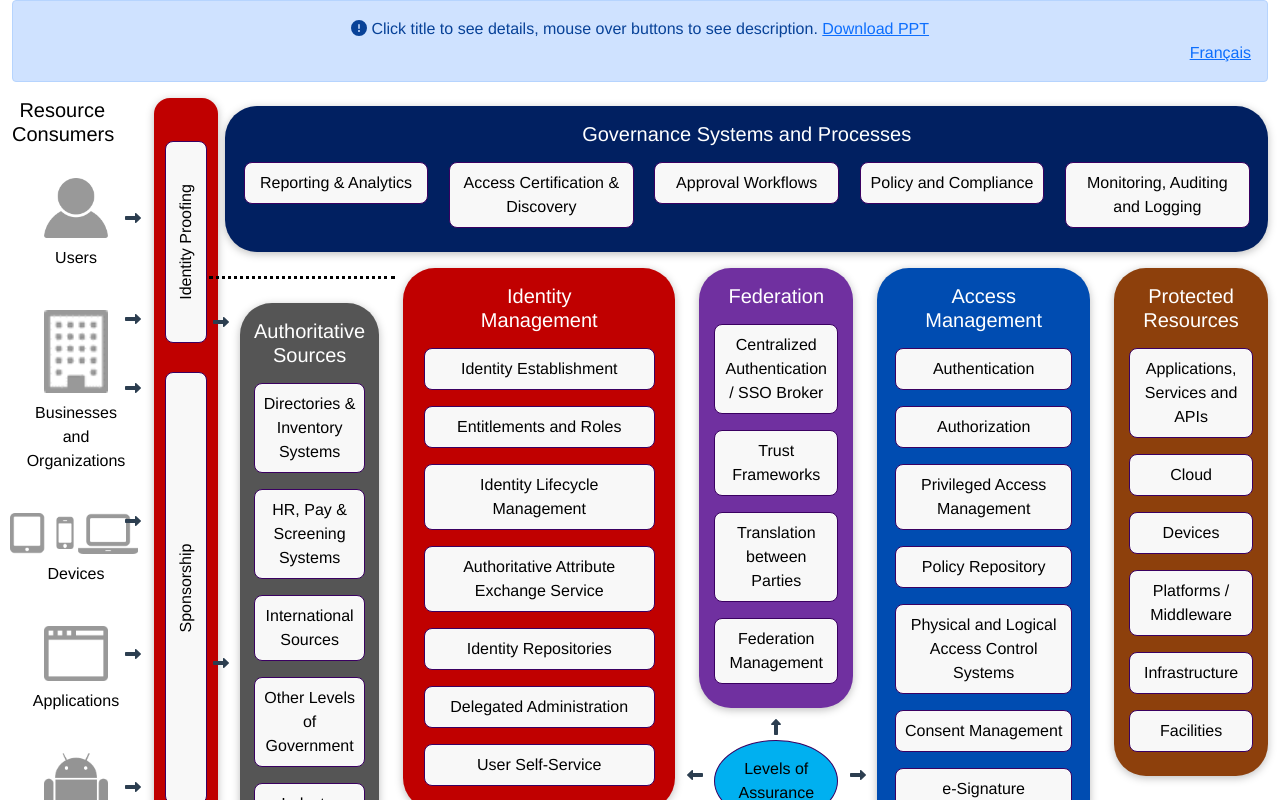
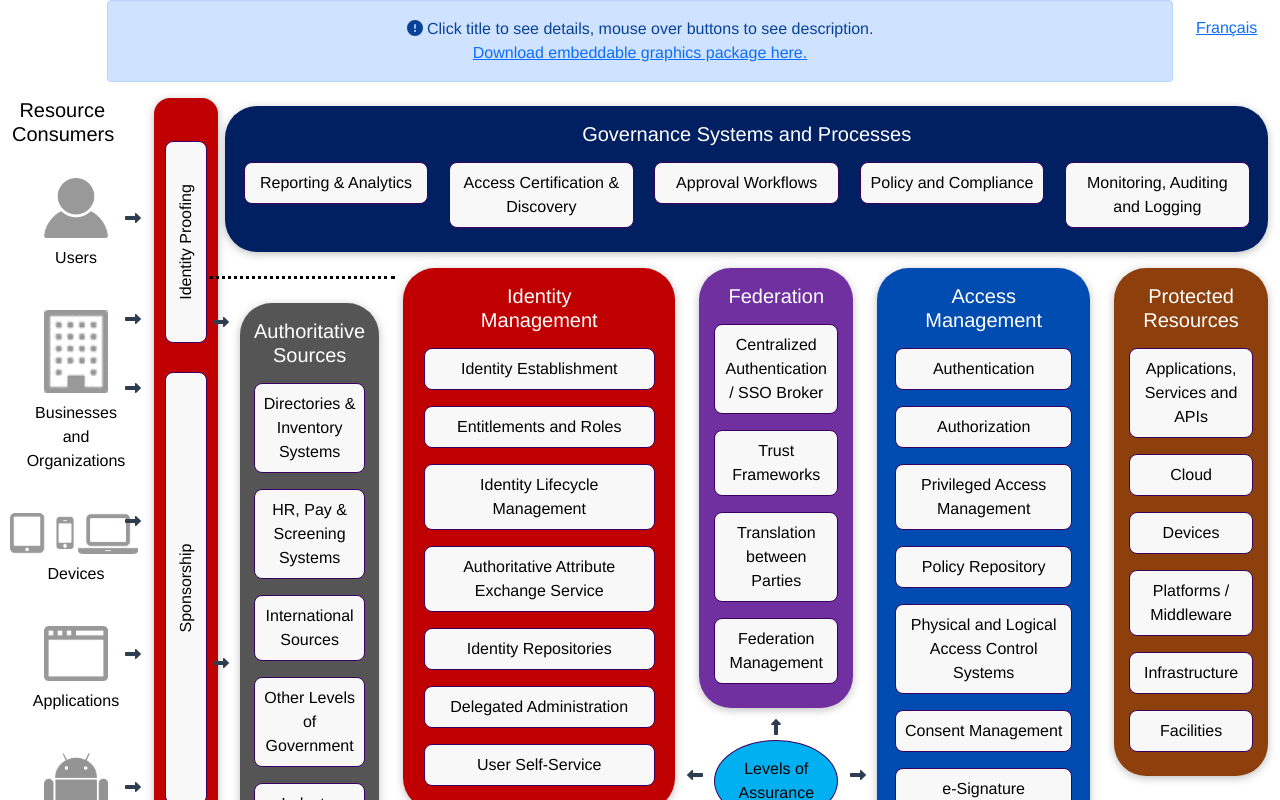
Before and after one commit to canada-ca/gc-icam_gija-gc, a Vue app: page / in a window 1280 px wide. Shown: the top 800 px of the page. Built offline with nearby package versions, Linux system fonts and the light colour scheme.

Commit message:
modify home to add language switch

```diff
--- a/src/components/Home.vue
+++ b/src/components/Home.vue
@@ -1,19 +1,24 @@
 <template>
   <div class="container-fluid">
-    <div class="alert alert-primary" role="alert">
-      <fa icon="circle-exclamation"></fa> {{ $t("message") }}
+    <div class="row">
+      <div class="col-1"></div>
+      <div class="alert alert-primary col-10" role="alert">
+        <fa icon="circle-exclamation"></fa> {{ $t("message") }}<br />
         <a
           href="docs/GC ICAM Framework Diagrams with Expanded Definitions - 8 March 2022.pptx"
           target="_blank"
-        >Download PPT</a
+          >Download embeddable graphics package here.</a
         >
+      </div>
+      <div class="col-1 mt-3">
         <a
           href="#"
           title="Français  - Version française de cette page"
           lang="fr"
-        class="nav justify-content-end"
-        >Français</a
+          @click="toggleLang"
+          >{{ computedLang }}</a
         >
+      </div>
     </div>
     <div class="row">
       <div class="col-2">
@@ -109,6 +114,18 @@ export default {
     showDetail(info) {
       this.modalHead = info.title;
       this.modalBody = info.detail;
+    },
+    toggleLang() {
+      if (this.$i18n.locale == "fr") {
+        this.$i18n.locale = "en";
+      } else {
+        this.$i18n.locale = "fr";
+      }
+    }
+  },
+  computed: {
+    computedLang() {
+      return this.$i18n.locale == "fr" ? "English" : "Français";
     }
   },
   data() {
```
Lines whose indentation alone changed are shown as unchanged.
